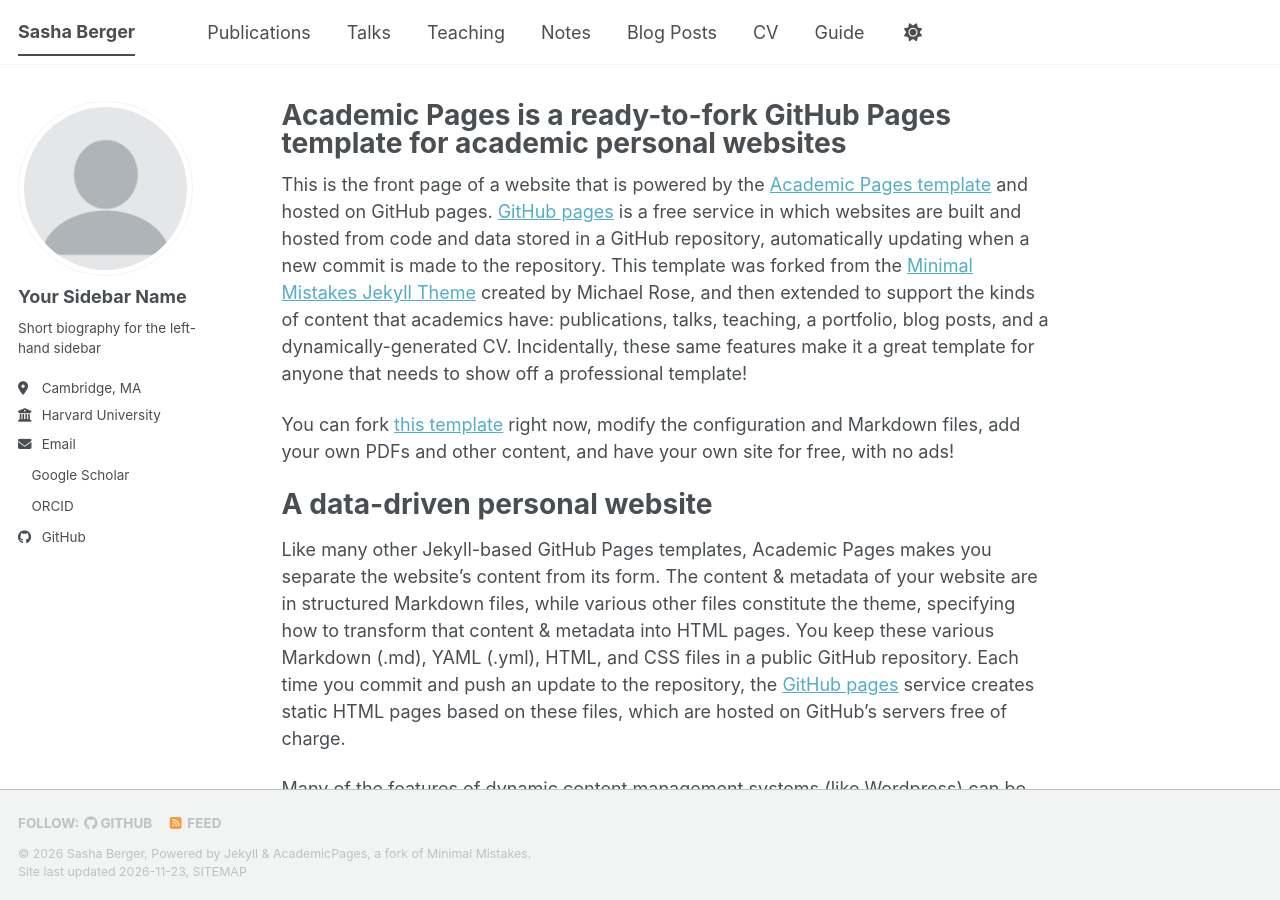
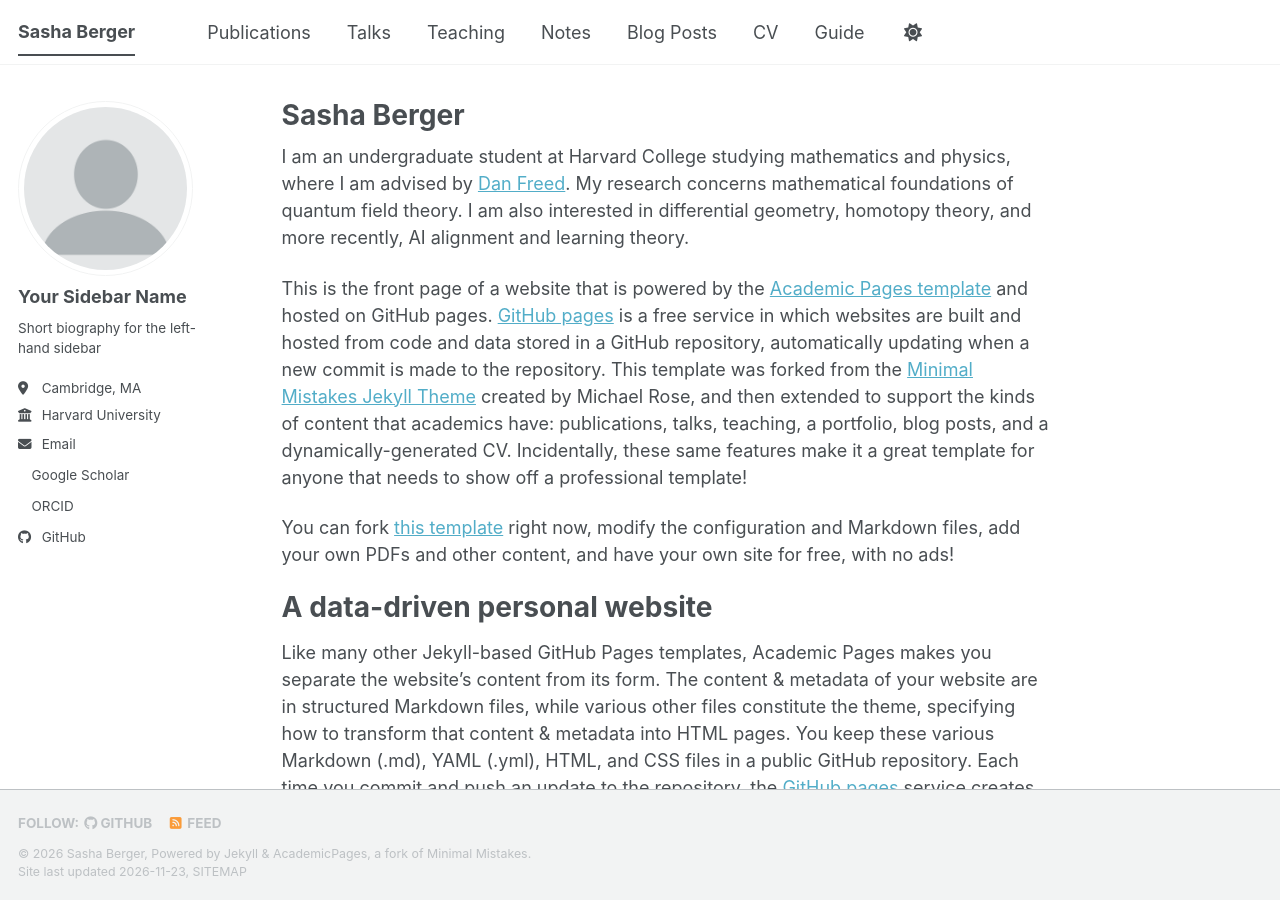
Before and after one commit to sashajberger/sashajberger.github.io, a Jekyll site: the page built from _pages/about.md, in a window 1280 px wide and 900 px high. Built offline with Jekyll 4.4.1, drawn with Linux system fonts in a browser that asks for light colours; a script bundle is joined from its source files by our own code; a style sheet for code colours, icons or effects is not loaded.

Commit message:
Edited about.md

```diff
--- a/_pages/about.md
+++ b/_pages/about.md
@@ -1,11 +1,13 @@
 ---
 permalink: /
-title: "Academic Pages is a ready-to-fork GitHub Pages template for academic personal websites"
+title: "Sasha Berger"
 author_profile: true
 redirect_from:
   - /about/
   - /about.html
 ---
+
+I am an undergraduate student at Harvard College studying mathematics and physics, where I am advised by [Dan Freed](https://people.math.harvard.edu/~dafr/). My research concerns mathematical foundations of quantum field theory. I am also interested in differential geometry, homotopy theory, and more recently, AI alignment and learning theory.
 
 This is the front page of a website that is powered by the [Academic Pages template](https://github.com/academicpages/academicpages.github.io) and hosted on GitHub pages. [GitHub pages](https://pages.github.com) is a free service in which websites are built and hosted from code and data stored in a GitHub repository, automatically updating when a new commit is made to the repository. This template was forked from the [Minimal Mistakes Jekyll Theme](https://mmistakes.github.io/minimal-mistakes/) created by Michael Rose, and then extended to support the kinds of content that academics have: publications, talks, teaching, a portfolio, blog posts, and a dynamically-generated CV. Incidentally, these same features make it a great template for anyone that needs to show off a professional template!
 
```
